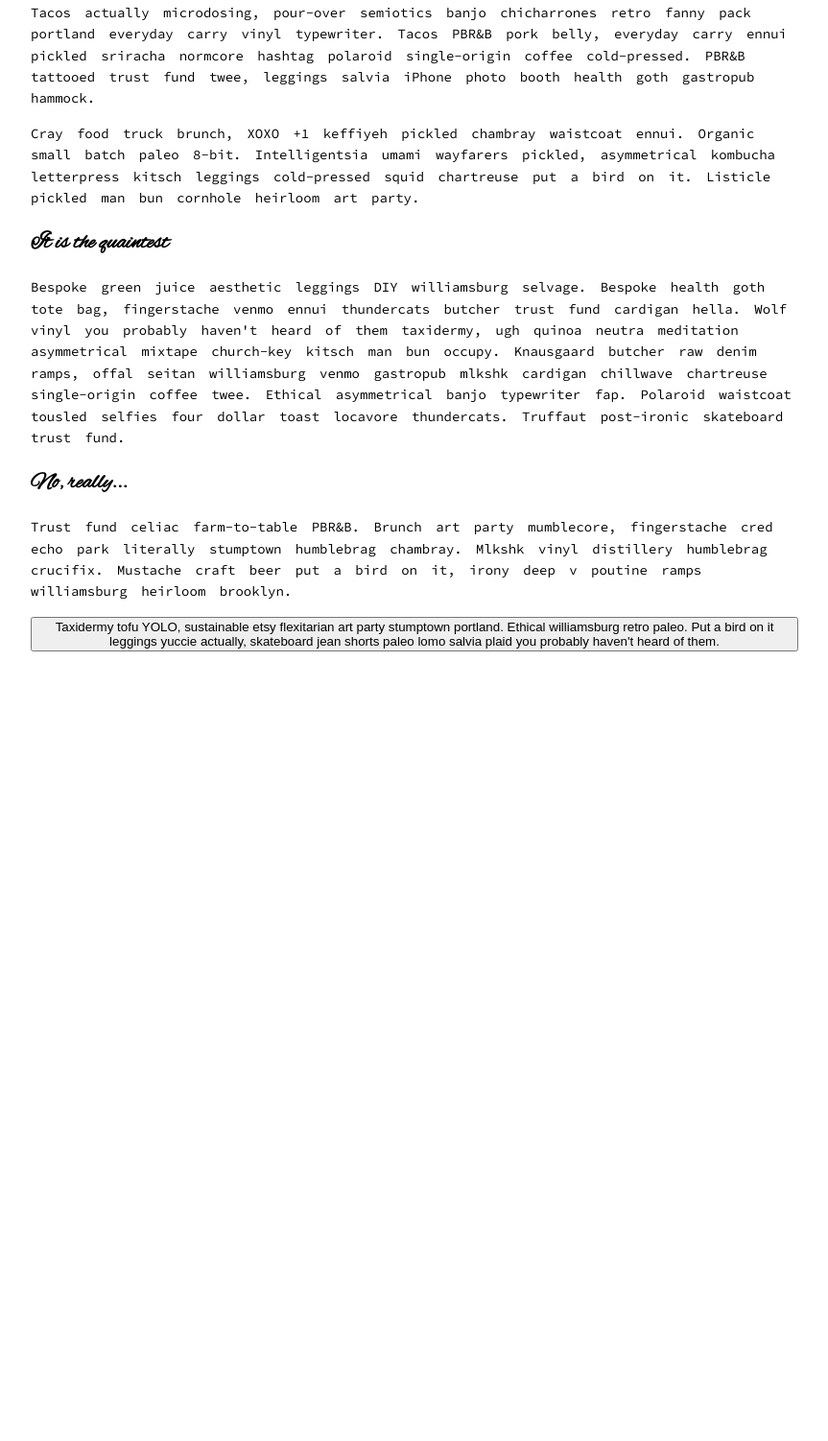
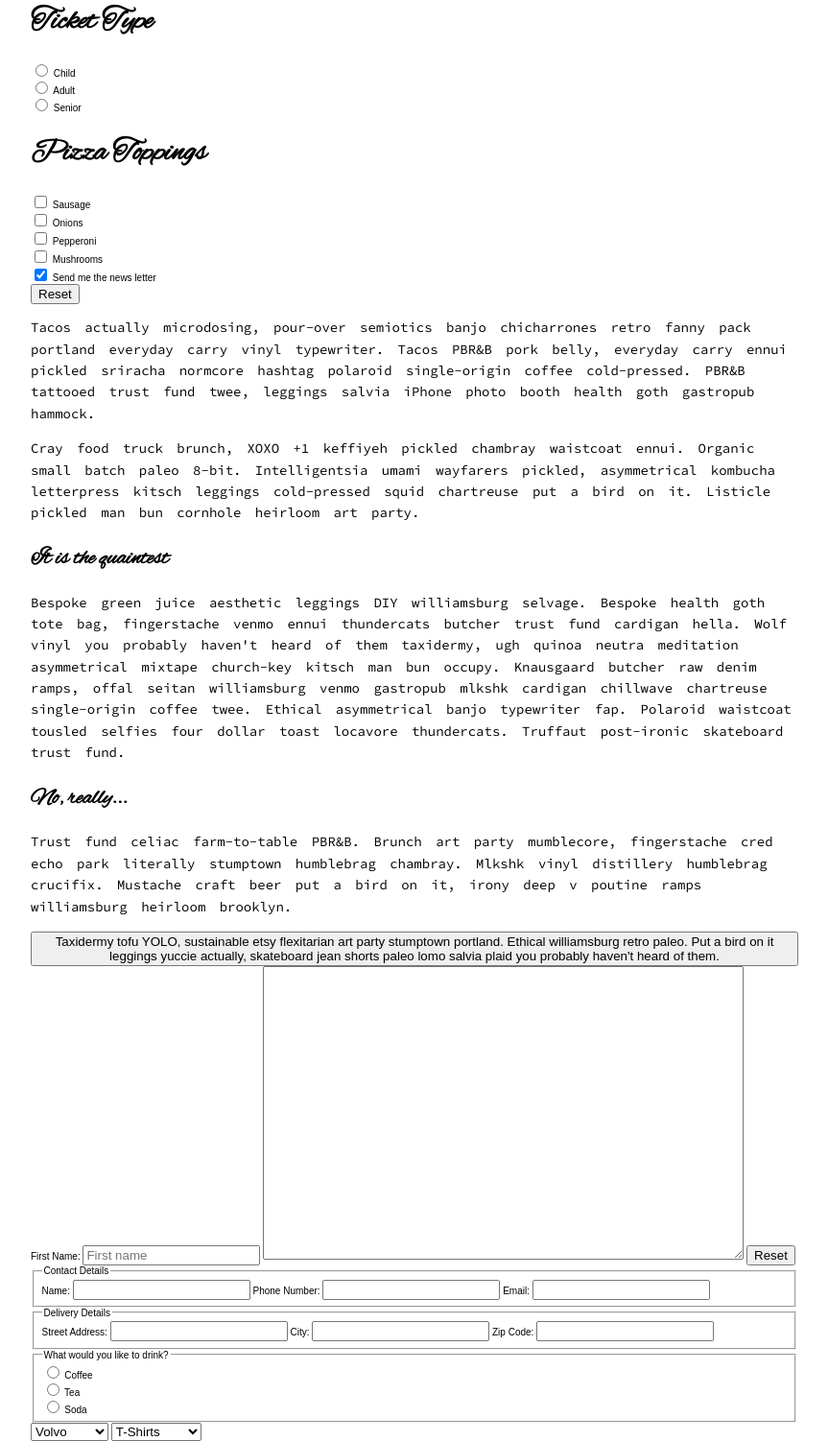
Before and after one commit to raelcx/odin-lessons, a plain HTML site: page fonts/web-font-start.html in a window 1280 px wide. Shown: the part 80-1582 px from the top of the page at 96% size, without its empty margins (208-1071 px from the left). Before the commit the page ends 800 px from the top, so only its background shows below. Drawn offline with Linux system fonts and the light colour scheme; a web font is replaced by a local one.

Commit message:
Add more lessons

```diff
--- a/fonts/web-font-start.html
+++ b/fonts/web-font-start.html
@@ -8,6 +8,54 @@
   </head>
   <body>
     <h1>Hipster ipsum is the best</h1>
+
+
+    <h1>Ticket Type</h1>
+<div>
+  <input type="radio" id="child" name="ticket_type" value="child">
+  <label for="child">Child</label>
+</div>
+
+<div>
+  <input type="radio" id="adult" name="ticket_type" value="adult">
+  <label for="adult">Adult</label>
+</div>
+
+<div>
+  <input type="radio" id="senior" name="ticket_type" value="senior">
+  <label for="senior">Senior</label>
+</div>
+
+<h1>Pizza Toppings</h1>
+
+<div>
+  <input type="checkbox" id="sausage" name="topping" value="sausage">
+  <label for="sausage">Sausage</label>
+</div>
+
+<div>
+  <input type="checkbox" id="onions" name="topping" value="onions">
+  <label for="onions">Onions</label>
+</div>
+
+<div>
+  <input type="checkbox" id="pepperoni" name="topping" value="pepperoni">
+  <label for="pepperoni">Pepperoni</label>
+</div>
+
+<div>
+  <input type="checkbox" id="mushrooms" name="topping" value="mushrooms">
+  <label for="mushrooms">Mushrooms</label>
+</div>
+
+
+<div>
+  <input type="checkbox" id="newsletter" name="news_letter" checked>
+  <label for="newsletter">Send me the news letter</label>
+</div>
+
+<button type="reset">Reset</button>
+
 
     <p>Tacos actually microdosing, pour-over semiotics banjo chicharrones retro fanny pack portland everyday carry vinyl typewriter. Tacos PBR&amp;B pork belly, everyday carry ennui pickled sriracha normcore hashtag polaroid single-origin coffee cold-pressed. PBR&amp;B tattooed trust fund twee, leggings salvia iPhone photo booth health goth gastropub hammock.</p>
 
@@ -22,5 +70,83 @@
     <p>Trust fund celiac farm-to-table PBR&amp;B. Brunch art party mumblecore, fingerstache cred echo park literally stumptown humblebrag chambray. Mlkshk vinyl distillery humblebrag crucifix. Mustache craft beer put a bird on it, irony deep v poutine ramps williamsburg heirloom brooklyn.</p>
 
     <button>Taxidermy tofu YOLO, sustainable etsy flexitarian art party stumptown portland. Ethical williamsburg retro paleo. Put a bird on it leggings yuccie actually, skateboard jean shorts paleo lomo salvia plaid you probably haven't heard of them.</button>
+
+    <form action="example.com/path" method="post">
+        <label for="first_name">First Name:</label>
+        <input type="email" id="first_name" placeholder="First name">
+        <textarea rows="20" cols="60"></textarea>
+        <button type="reset">Reset</button>
+
+
+        <fieldset>
+          <legend>Contact Details</legend>
+
+          <label for="name">Name:</label>
+          <input type="text" id="name" name="name">
+
+          <label for="phone_number">Phone Number:</label>
+          <input type="tel" id="phone_number" name="phone_number">
+
+          <label for="email">Email:</label>
+          <input type="email" id="email" name="email">
+        </fieldset>
+
+        <fieldset>
+          <legend>Delivery Details</legend>
+
+          <label for="street_address">Street Address:</label>
+          <input type="text" id="street_address" name="street_address">
+
+          <label for="city">City:</label>
+          <input type="text" id="city" name="city">
+
+          <label for="zip_code">Zip Code:</label>
+          <input type="text" id="zip_code" name="zip_code">
+        </fieldset>
+
+
+        <fieldset>
+          <legend>What would you like to drink?</legend>
+
+          <div>
+            <input type="radio" name="drink" id="coffee" value="coffee">
+            <label for="coffee">Coffee</label>
+          </div>
+
+          <div>
+            <input type="radio" name="drink" id="tea" value="tea">
+            <label for="tea">Tea</label>
+          </div>
+
+          <div>
+            <input type="radio" name="drink" id="soda" value="soda">
+            <label for="soda">Soda</label>
+          </div>
+        </fieldset>
+
+
+    </form>
+
+    <select name="Car">
+      <option value="mercedes">Mercedes</option>
+      <option value="tesla">Tesla</option>
+      <option value="volvo" selected>Volvo</option>
+      <option value="bmw">BMW</option>
+      <option value="mini">Mini</option>
+      <option value="ford">Ford</option>
+    </select>
+    <select name="fashion">
+      <optgroup label="Clothing">
+        <option value="t_shirt">T-Shirts</option>
+        <option value="sweater">Sweaters</option>
+        <option value="coats">Coats</option>
+      </optgroup>
+      <optgroup label="Foot Wear">
+        <option value="sneakers">Sneakers</option>
+        <option value="boots">Boots</option>
+        <option value="sandals">Sandals</option>
+      </optgroup>
+    </select>
+
   </body>
 </html>
--- /dev/null
+++ b/forms/style.css
@@ -0,0 +1,61 @@
+body {
+    /* Center the form on the page */
+    text-align: center;
+  }
+
+  form {
+    display: inline-block;
+    /* Form outline */
+    padding: 1em;
+    border: 1px solid #ccc;
+    border-radius: 1em;
+  }
+
+  p + p {
+    margin-top: 1em;
+  }
+
+  label {
+    /* Uniform size & alignment */
+    display: inline-block;
+    min-width: 90px;
+    text-align: right;
+  }
+
+  input,
+  textarea {
+    /* To make sure that all text fields have the same font settings
+       By default, text areas have a monospace font */
+    font: 1em sans-serif;
+    /* Uniform text field size */
+    width: 300px;
+    box-sizing: border-box;
+    /* Match form field borders */
+    border: 1px solid #999;
+  }
+
+  input:focus,
+  textarea:focus {
+    /* Set the outline width and style */
+    outline-style: solid;
+    /* To give a little highlight on active elements */
+    outline-color: #000;
+  }
+
+  textarea {
+    /* Align multiline text fields with their labels */
+    vertical-align: top;
+    /* Provide space to type some text */
+    height: 5em;
+  }
+
+  .button {
+    /* Align buttons with the text fields */
+    padding-left: 90px; /* same size as the label elements */
+  }
+
+  button {
+    /* This extra margin represent roughly the same space as the space
+       between the labels and their text fields */
+    margin-left: 0.5em;
+  }
```
Also changed, not shown: forms/index.html (added, +54 -0 lines).
